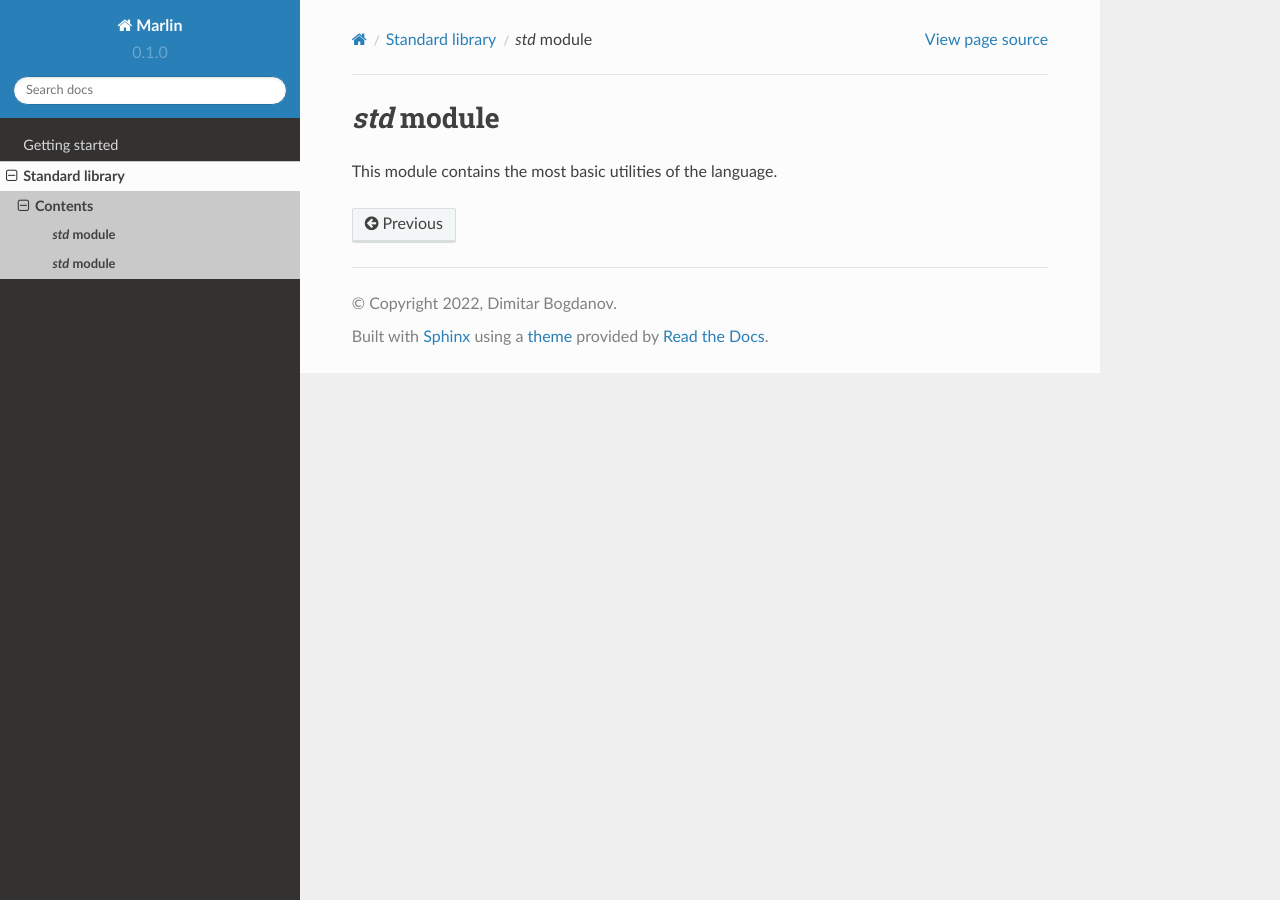
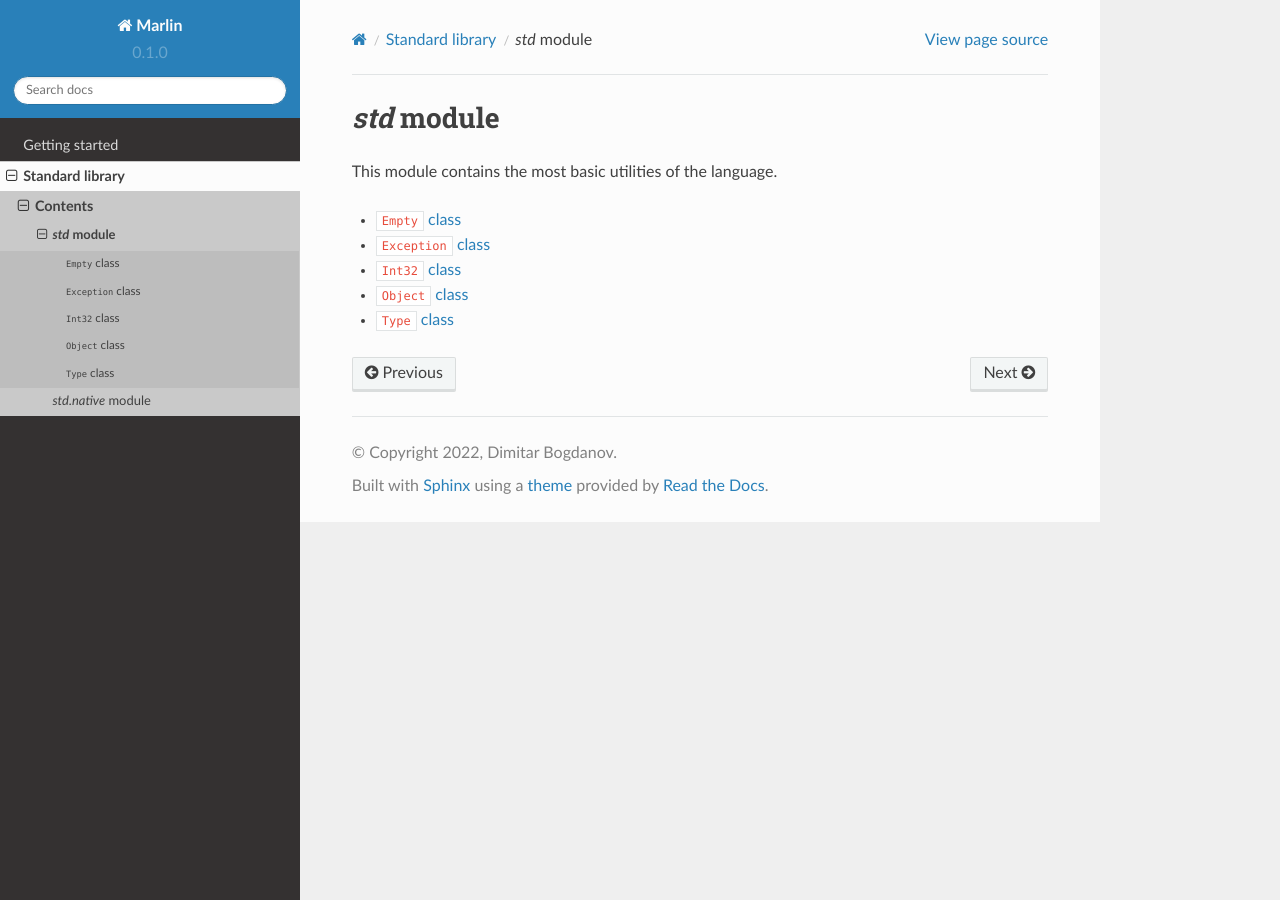
Before and after one commit to marlinlang/marlin-docs, a Sphinx documentation site: the page built from docs/source/library/std/index.rst, in a window 1280 px wide. Built offline with Sphinx 7.4.7 and the Read the Docs theme 2.0.0, drawn with Linux system fonts in a browser that asks for light colours; pages that are not in the unit, such as notebooks, are missing from menus.

Commit message:
Fixing broken TOCs

```diff
--- a/docs/source/library/std.native/index.rst
+++ b/docs/source/library/std.native/index.rst
@@ -2,3 +2,6 @@
 ===================================
 
 This module contains types that interface with LLVM's native code generator.
+
+.. toctree::
+    ArrayInterface
--- a/docs/source/library/std/index.rst
+++ b/docs/source/library/std/index.rst
@@ -2,3 +2,10 @@
 ===================================
 
 This module contains the most basic utilities of the language.
+
+.. toctree::
+    Empty
+    Exception
+    Int32
+    Object
+    Type
```
Also changed, not shown: docs/source/library/index.rst (+2 -12 lines).
